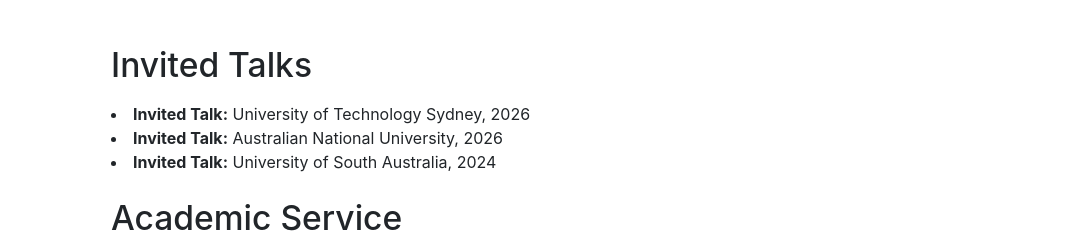
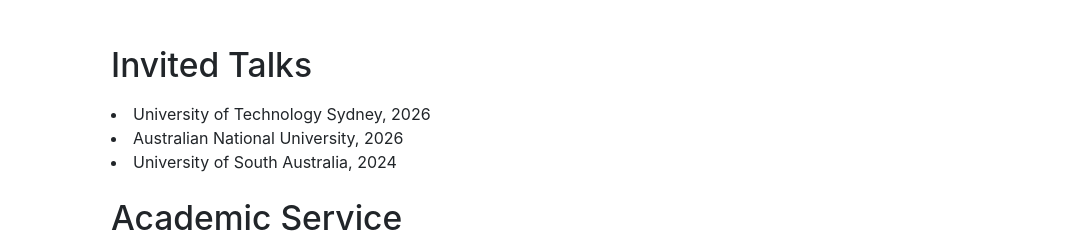
Before and after one commit to maying0120/maying0120.github.io, a website with bundled scripts: page index.html in a window 1280 px wide. Shown: the part 7639-7890 px from the top of the page, without its empty margins (209-1280 px from the left). Built offline with nearby package versions, Linux system fonts and the light colour scheme; some icons are missing; a web font is replaced by a local one.

Commit message:
Simplify invited talks labels

```diff
--- a/index.html
+++ b/index.html
@@ -933,9 +933,9 @@
  <!-- <h3 class="mb-0">Academic Service</h3> -->
 
           <h3 class="mb-3" style="font-size: 2.1rem;">Invited Talks</h3>
-          <li> <b>Invited Talk:</b> University of Technology Sydney, 2026</li>
-          <li> <b>Invited Talk:</b> Australian National University, 2026</li>
-          <li> <b>Invited Talk:</b> University of South Australia, 2024</li>
+          <li>University of Technology Sydney, 2026</li>
+          <li>Australian National University, 2026</li>
+          <li>University of South Australia, 2024</li>
           <br>
 
           <h3 class="mb-3" style="font-size: 2.1rem;">Academic Service</h3>
```
